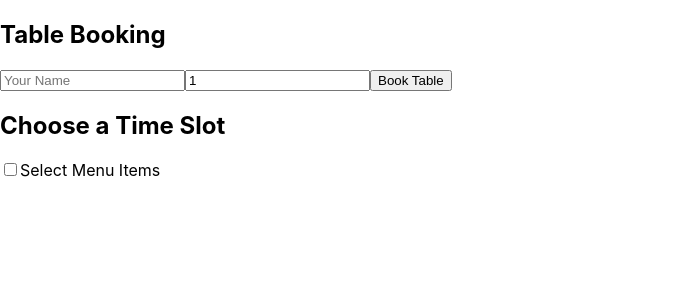
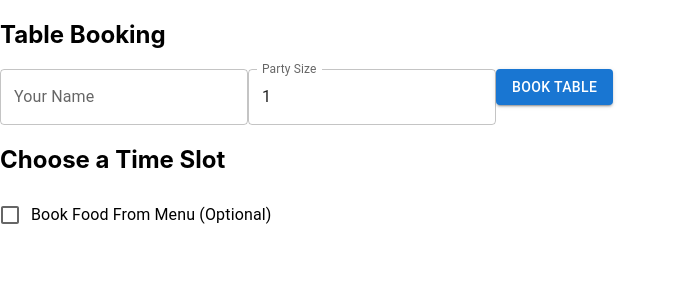
Before and after one commit to abhibhatt48/RestReserved, a React (Create React App) app in the folder customer-app-frontend/: page / in a window 1280 px wide. Shown: the top 300 px of the page, without its empty margins (0-677 px from the left). Built offline with nearby package versions, Linux system fonts and the light colour scheme.

Commit message:
added code for frontend

```diff
--- a/customer-app-frontend/package.json
+++ b/customer-app-frontend/package.json
@@ -3,6 +3,10 @@
   "version": "0.1.0",
   "private": true,
   "dependencies": {
+    "@emotion/react": "^11.11.1",
+    "@emotion/styled": "^11.11.0",
+    "@mui/icons-material": "^5.14.14",
+    "@mui/material": "^5.14.14",
     "@testing-library/jest-dom": "^5.17.0",
     "@testing-library/react": "^13.4.0",
     "@testing-library/user-event": "^13.5.0",
--- a/customer-app-frontend/src/views/Booking/BookingForm.js
+++ b/customer-app-frontend/src/views/Booking/BookingForm.js
@@ -1,25 +1,33 @@
 import React, { useState } from "react";
+import { Button, TextField } from "@mui/material";
 
 function BookingForm() {
   const [name, setName] = useState("");
   const [partySize, setPartySize] = useState(1);
+
+  const handleSubmit = (e) => {
+    e.preventDefault();
+    // Handle form submission here
+  };
+
   return (
     <div>
       <h2>Table Booking</h2>
-      <form>
-        <input
-          type="text"
-          placeholder="Your Name"
+      <form onSubmit={handleSubmit}>
+        <TextField
+          label="Your Name"
           value={name}
           onChange={(e) => setName(e.target.value)}
         />
-        <input
+        <TextField
           type="number"
-          placeholder="Party Size"
+          label="Party Size"
           value={partySize}
           onChange={(e) => setPartySize(e.target.value)}
         />
-        <button>Book Table</button>
+        <Button variant="contained" color="primary" type="submit">
+          Book Table
+        </Button>
       </form>
     </div>
   );
--- a/customer-app-frontend/src/views/Booking/MenuSelector.js
+++ b/customer-app-frontend/src/views/Booking/MenuSelector.js
@@ -1,12 +1,116 @@
-import React, { useState } from "react";
+import React, { useState, useEffect } from "react";
+import {
+  Accordion,
+  AccordionSummary,
+  AccordionDetails,
+  Typography,
+  Card,
+  CardContent,
+  CardMedia,
+  Button,
+  Grid,
+  IconButton,
+  Box,
+  Container,
+} from "@mui/material";
+import ExpandMoreIcon from "@mui/icons-material/ExpandMore";
+import AddIcon from "@mui/icons-material/Add";
+import RemoveIcon from "@mui/icons-material/Remove";
 
 function MenuSelector() {
-  const [selectedItems, setSelectedItems] = useState([]);
+  const [restaurants, setRestaurants] = useState([]);
+  const [isLoading, setIsLoading] = useState(true);
+  const [error, setError] = useState(null);
+
+  useEffect(() => {
+    const apiUrl =
+      "https://xt9806b6e1.execute-api.us-east-1.amazonaws.com/default/getMenuItems?restaurantId=12";
+
+    fetch(apiUrl)
+      .then((response) => response.json())
+      .then((data) => {
+        setRestaurants(data);
+        setIsLoading(false);
+      })
+      .catch((error) => {
+        setError(error);
+        setIsLoading(false);
+      });
+  }, []);
+
+  const handleAdd = (menuItem) => {
+    // Handle adding to cart or updating quantity
+  };
+
+  const handleRemove = (menuItem) => {
+    // Handle removing from cart or updating quantity
+  };
 
   return (
-    <div>
-      <h2>Select Menu Items</h2>
-    </div>
+    <Container>
+      {isLoading ? (
+        <p>Loading...</p>
+      ) : error ? (
+        <p>Error: {error.message}</p>
+      ) : (
+        <Grid container spacing={2}>
+          {restaurants.map((restaurant) => (
+            <Grid item xs={12} sm={6} md={4} lg={3} key={restaurant.MenuItemID}>
+              <Accordion>
+                <AccordionSummary expandIcon={<ExpandMoreIcon />}>
+                  <Typography variant="h6">
+                    Restaurant ID: {restaurant.RestaurantID}
+                  </Typography>
+                </AccordionSummary>
+                <AccordionDetails>
+                  <div>
+                    {restaurant.Items.map((menuItem) => (
+                      <Card
+                        style={{ display: "flex", width: 300, margin: "8px" }}
+                        key={menuItem.ItemID}
+                      >
+                        <CardMedia
+                          component="img"
+                          alt={menuItem.ItemName}
+                          height="140"
+                          image={menuItem.ImageUrl}
+                        />
+                        <div style={{ flex: 1 }}>
+                          <CardContent>
+                            <Typography variant="h6">
+                              {menuItem.ItemName}
+                            </Typography>
+                            <Typography>{menuItem.Description}</Typography>
+                            <Typography>
+                              Price: ${parseFloat(menuItem.Price).toFixed(2)}
+                            </Typography>
+                            <Typography>
+                              Category: {menuItem.Category.join(", ")}
+                            </Typography>
+                            <Box display="flex" alignItems="center">
+                              <IconButton
+                                onClick={() => handleRemove(menuItem)}
+                              >
+                                <RemoveIcon />
+                              </IconButton>
+                              <Typography variant="h6">0</Typography>{" "}
+                              {/* Display quantity here */}
+                              <IconButton onClick={() => handleAdd(menuItem)}>
+                                <AddIcon />
+                              </IconButton>
+                            </Box>
+                          </CardContent>
+                        </div>
+                      </Card>
+                    ))}
+                  </div>
+                </AccordionDetails>
+              </Accordion>
+            </Grid>
+          ))}
+        </Grid>
+      )}
+    </Container>
   );
 }
 
--- a/customer-app-frontend/src/views/Booking/TimeSlotSelector.js
+++ b/customer-app-frontend/src/views/Booking/TimeSlotSelector.js
@@ -1,7 +1,6 @@
-import React, { useState } from "react";
+import React from "react";
 
 function TimeSlotSelector() {
-  const [selectedTime, setSelectedTime] = useState("");
   return (
     <div>
       <h2>Choose a Time Slot</h2>
--- a/customer-app-frontend/src/views/Booking/index.js
+++ b/customer-app-frontend/src/views/Booking/index.js
@@ -1,22 +1,25 @@
 import React, { useState } from "react";
+import { Checkbox, FormControlLabel } from "@mui/material";
 import BookingForm from "./BookingForm";
 import TimeSlotSelector from "./TimeSlotSelector";
 import MenuSelector from "./MenuSelector";
 
 function Booking() {
   const [isMenuSelected, setIsMenuSelected] = useState(false);
+
   return (
     <div>
       <BookingForm />
       <TimeSlotSelector />
-      <label>
-        <input
-          type="checkbox"
-          checked={isMenuSelected}
-          onChange={() => setIsMenuSelected(!isMenuSelected)}
-        />
-        Select Menu Items
-      </label>
+      <FormControlLabel
+        control={
+          <Checkbox
+            checked={isMenuSelected}
+            onChange={() => setIsMenuSelected(!isMenuSelected)}
+          />
+        }
+        label="Book Food From Menu (Optional)"
+      />
       {isMenuSelected && <MenuSelector />}
     </div>
   );
```
